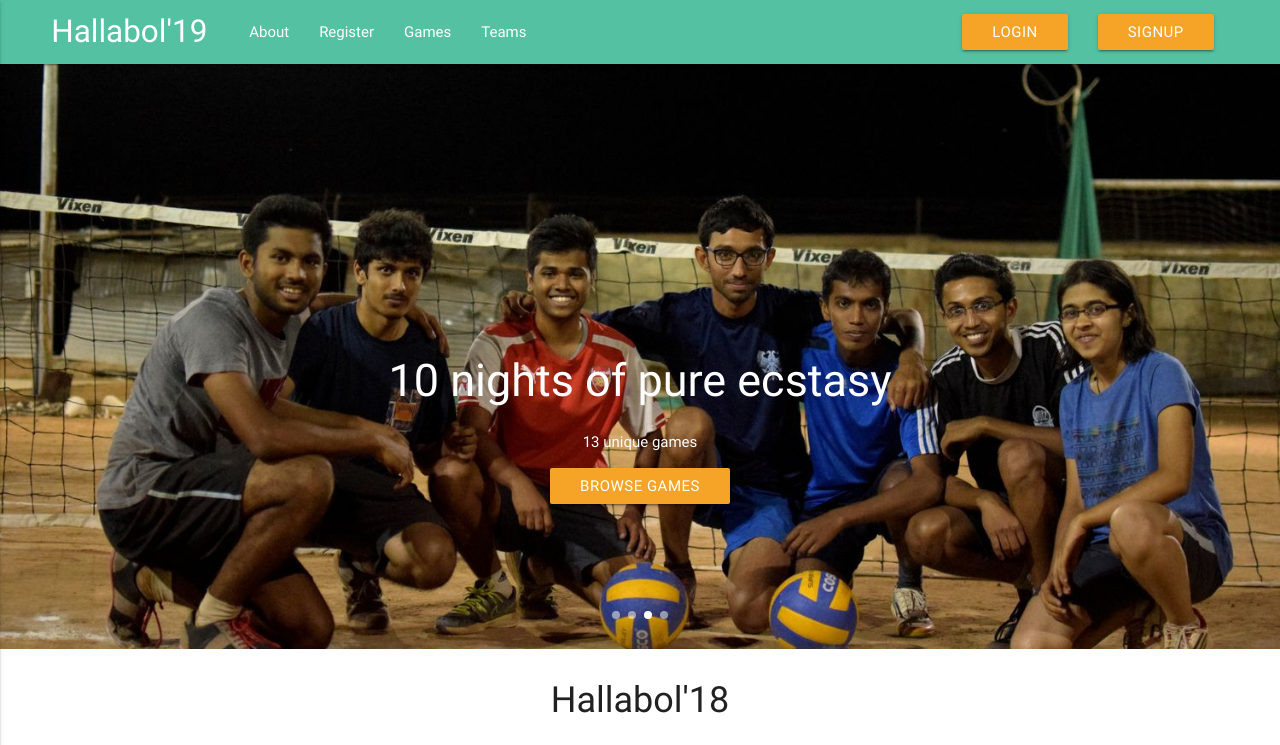
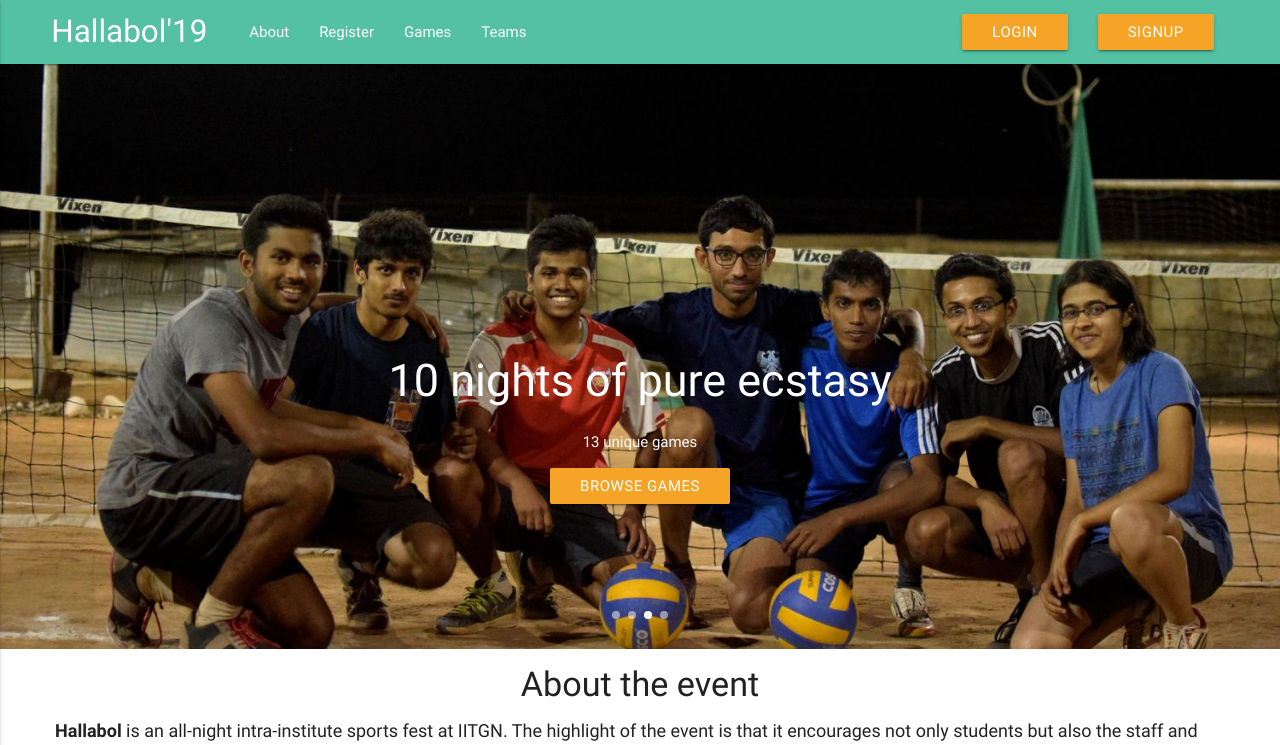
Before and after one commit to rahulmanusmare/HallBol19, a PHP site: page /hallabol15/ in a window 1280 px wide. Shown: the top 745 px of the page. Run offline with PHP 8.4, Linux system fonts and the light colour scheme; data comes from the database, SQL or seed files in the repository; some libraries are stand-ins or nearby versions; grey boxes are pictures that could not be loaded.

Commit message:
About the event
In this file require once(footer.php) was giving out a fatal error so I commented it out as there was no footer added.

```diff
--- a/index.php
+++ b/index.php
@@ -91,10 +91,19 @@ require_once('navigation.php');
 
         <!-- Marketing Icons Section -->
 
+        <!-- About the event-->
+        <div class="center" style="font-weight: bold">
+            <h4>About the event</h4>
+        </div>
+        <div style="font-size: 18px"><b>Hallabol</b> is an all-night intra-institute sports fest at IITGN. The highlight of the event is that it encourages not only students but also the staff and faculty to participate in each and
+            every game. The games are played with <b>modified rules</b>. Some of the games played are Futsal, Tug of War, Frisbee, Touch Rugby, Foot Volley, Gully Cricket, 7 Stones, 3 a side Baddy, Basky, Dodge ball and Kho-Kho. This is one of the most participated
+            event of IITGN with over 70% participation from the student community.
+        </div>
+
 <!-- Features Section -->
         <div class="row">
             <div class="col l12">
-                <h1 class="page-header center">Hallabol'18</h1>
+                <h1 class="page-header center">Hallabol'19</h1>
             </div>
 
 
@@ -105,10 +114,7 @@ require_once('navigation.php');
             <div class="col m4 s12">
                 <div style="width:100%" class="fb-like-box" data-href="https://www.facebook.com/iitgn.hallabol" data-colorscheme="light" data-show-faces="true" data-header="true" data-stream="true" data-show-border="true"></div>
             </div>
-        </div>
-
-
     </div>
 <?php
-    require_once 'footer.php';
+#    require_once 'footer.php';
 ?>
```
